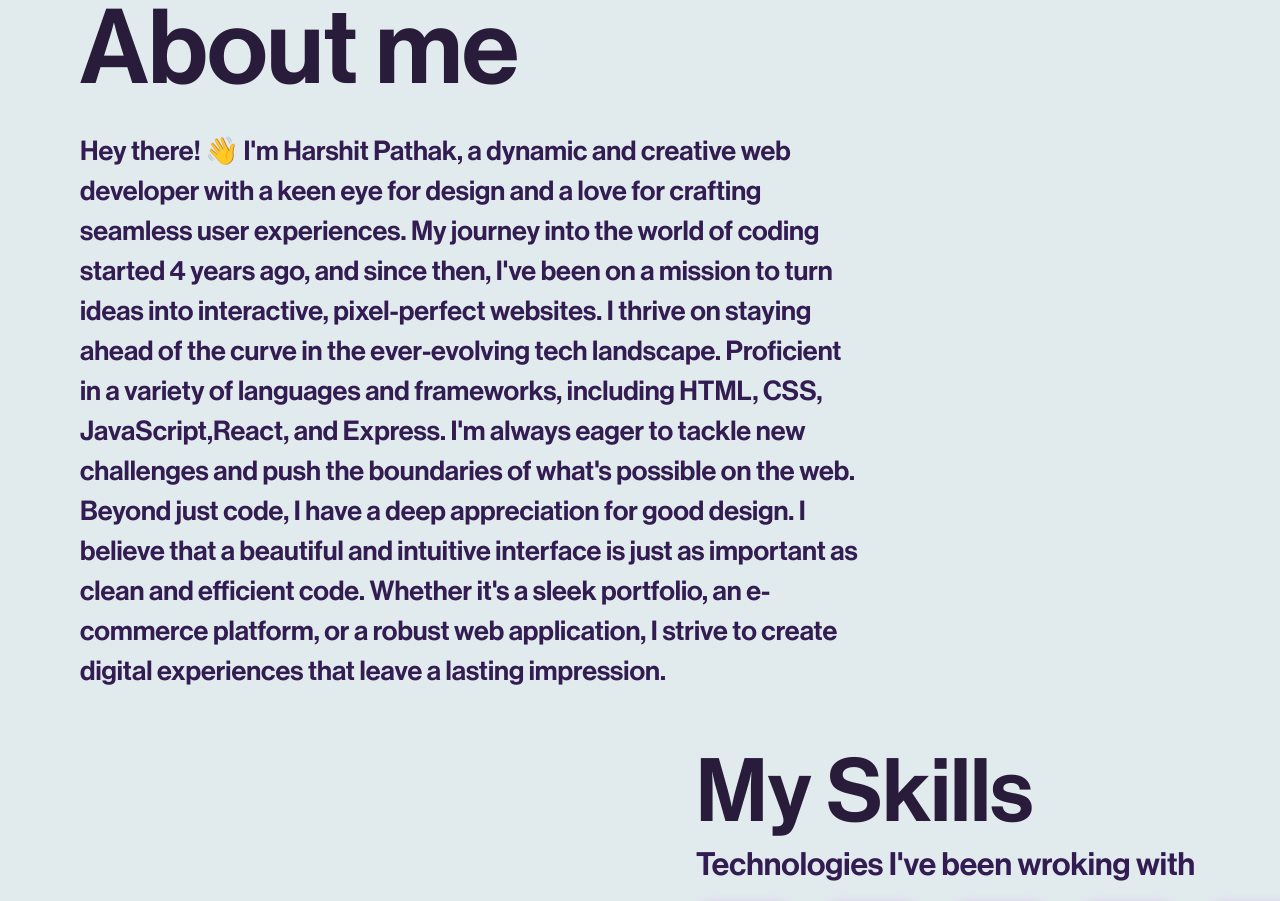
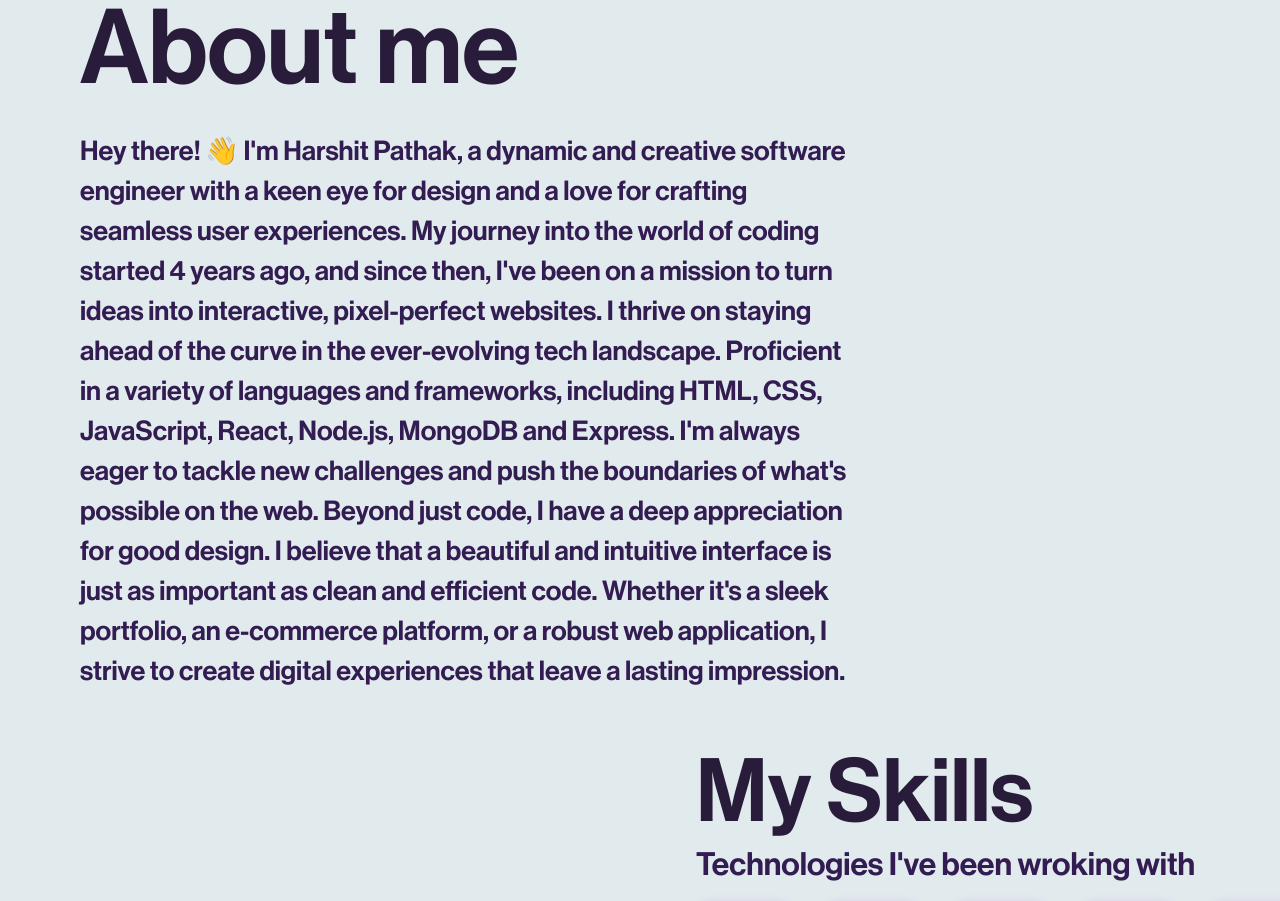
Before and after one commit to HarshitPathak-02/MyOfficialPortfolio, a React (Create React App) app: page / in a window 1280 px wide. Shown: the part 1020-1921 px from the top of the page. Built offline with nearby package versions, Linux system fonts and the light colour scheme.

Commit message:
about_section_update

```diff
--- a/src/Components/Aboutme/About.jsx
+++ b/src/Components/Aboutme/About.jsx
@@ -23,7 +23,7 @@ const About = () => {
         <div className="aboutme_desc">
             <h1>About me</h1>
             <br />
-            <p>Hey there! 👋 I'm Harshit Pathak, a dynamic and creative web developer with a keen eye for design and a love for crafting seamless user experiences. My journey into the world of coding started 4 years ago, and since then, I've been on a mission to turn ideas into interactive, pixel-perfect websites. I thrive on staying ahead of the curve in the ever-evolving tech landscape. Proficient in a variety of languages and frameworks, including HTML, CSS, JavaScript,React, and Express. I'm always eager to tackle new challenges and push the boundaries of what's possible on the web. Beyond just code, I have a deep appreciation for good design. I believe that a beautiful and intuitive interface is just as important as clean and efficient code. Whether it's a sleek portfolio, an e-commerce platform, or a robust web application, I strive to create digital experiences that leave a lasting impression.</p>
+            <p>Hey there! 👋 I'm Harshit Pathak, a dynamic and creative software engineer with a keen eye for design and a love for crafting seamless user experiences. My journey into the world of coding started 4 years ago, and since then, I've been on a mission to turn ideas into interactive, pixel-perfect websites. I thrive on staying ahead of the curve in the ever-evolving tech landscape. Proficient in a variety of languages and frameworks, including HTML, CSS, JavaScript, React, Node.js, MongoDB and Express. I'm always eager to tackle new challenges and push the boundaries of what's possible on the web. Beyond just code, I have a deep appreciation for good design. I believe that a beautiful and intuitive interface is just as important as clean and efficient code. Whether it's a sleek portfolio, an e-commerce platform, or a robust web application, I strive to create digital experiences that leave a lasting impression.</p>
         </div>
     </div>
   )
```
